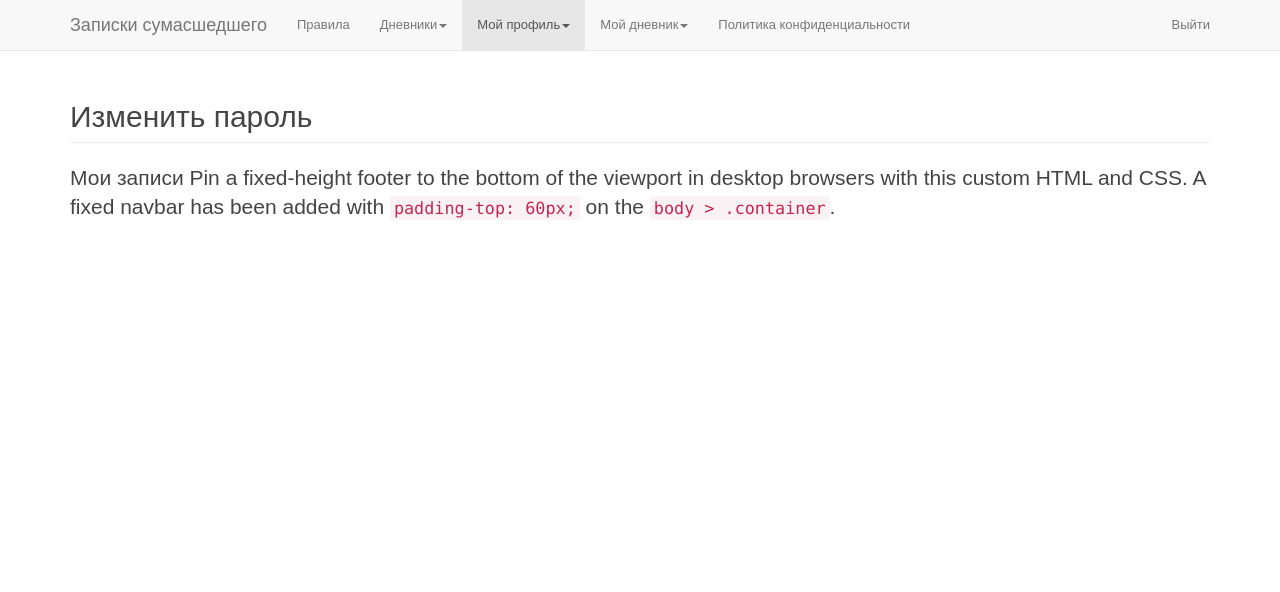
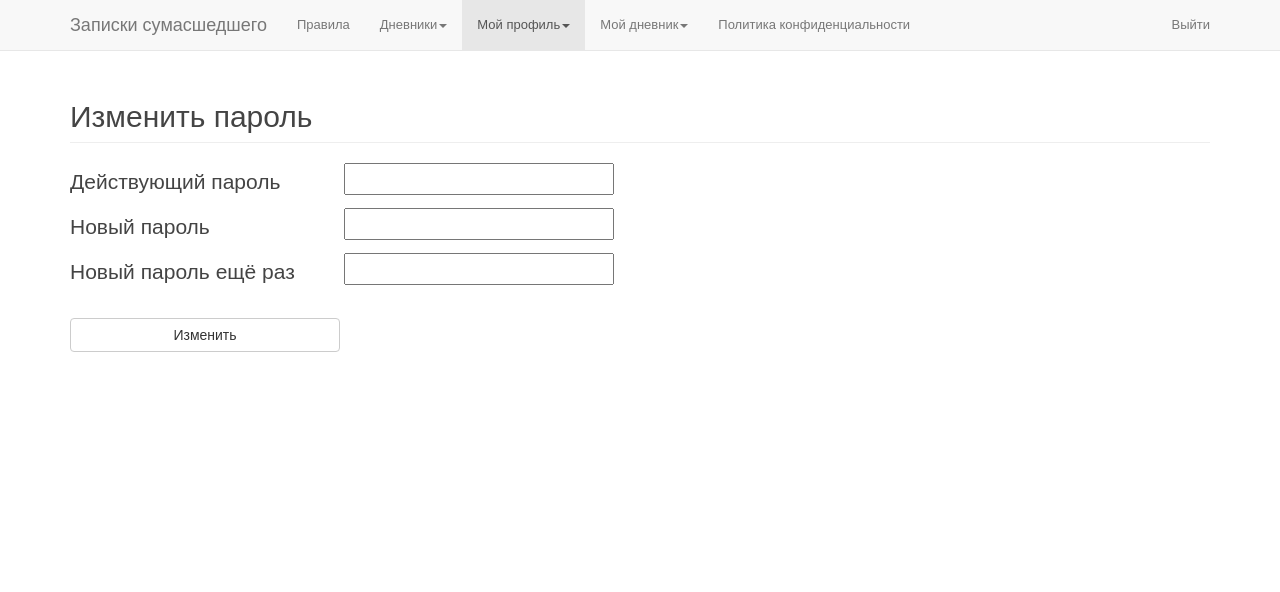
Before and after one commit to zlodiak/zapsum_new, a Django app: page /change_password/ in a window 1280 px wide. Shown: the top 592 px of the page. Run offline with Django 3.2, Linux system fonts and the light colour scheme; a user stored in the database is signed in; parts of the project's set-up code (start-up, migrations or seed data) failed here and were passed over; some libraries are stand-ins or nearby versions.

Commit message:
change pass compl

```diff
--- a/app_accounts/templates/part_auth_area.html
+++ b/app_accounts/templates/part_auth_area.html
@@ -1,13 +1,13 @@
 {% if is_authenticated %}
 	<li>
-		<a href="/accounts/logout/">Выйти</a>
+		<a href="{% url 'logout' %}">Выйти</a>
 	</li>
 {% else %}
 	<li>
-		<a href="/accounts/authentication/">Войти</a>
+		<a href="{% url 'authentication' %}">Войти</a>
 	</li>
 
 	<li>
-		<a href="/accounts/registration/">Зарегистрироваться</a>
+		<a href="{% url 'registration' %}">Зарегистрироваться</a>
 	</li>
 {% endif %}
--- a/app_accounts/urls.py
+++ b/app_accounts/urls.py
@@ -14,4 +14,5 @@ urlpatterns = patterns('app_accounts',
 	url(r'^ajax_login_check/$', 'views.ajax_login_check', name='ajax_login_check'),
 	url(r'^ajax_registration_check/$', 'views.ajax_registration_check', name='ajax_registration_check'),
 	url(r'^delete_profile/$', 'views.delete_profile', name='delete_profile'),
+	url(r'^changed_password/$', 'views.changed_password', name='changed_password'),
 )
--- /dev/null
+++ b/app_zapsum/forms.py
@@ -0,0 +1,53 @@
+from django import forms
+from django.contrib.auth.models import User
+from django.forms import ModelForm
+
+from app_accounts.models import UserProfile
+
+class ChangePasswordForm(forms.Form):
+	password_old = forms.CharField(
+		max_length=30,
+		widget=forms.PasswordInput(),
+		label = 'Действующий пароль',
+	)
+	password1 = forms.CharField(
+		widget=forms.PasswordInput(),
+		label = 'Новый пароль',
+	)
+	password2 = forms.CharField(
+		widget=forms.PasswordInput(),
+		label = 'Новый пароль ещё раз',
+	)
+
+	def __init__(self, *args, **kwargs):
+		self.request = kwargs.pop('request', None)
+		super(ChangePasswordForm, self).__init__(*args, **kwargs)
+
+	def clean_password1(self):
+		password1 = self.cleaned_data['password1']
+		q_letters = len(password1)
+		if q_letters < 3:
+			raise forms.ValidationError("Пароль не может быть короче 3 символов.")
+
+		if q_letters > 30:
+			raise forms.ValidationError("Пароль не может быть длиннее 30 символов.")
+
+		return password1
+
+	def clean_password_old(self):
+		cleaned_data = self.cleaned_data
+		password_old = cleaned_data.get("password_old")
+		if not self.request.user.check_password(password_old):
+			raise forms.ValidationError("Действующий пароль введён не верно.")
+		else:
+			return password_old
+
+	def clean(self):
+		cleaned_data = self.cleaned_data
+		password1 = cleaned_data.get("password1")
+		password2 = cleaned_data.get("password2")
+
+		if password1 != password2:
+			raise forms.ValidationError("Новые пароли не совпадают.")
+		else:
+			return cleaned_data
--- a/app_zapsum/templates/page_change_password.html
+++ b/app_zapsum/templates/page_change_password.html
@@ -3,9 +3,43 @@
 {% block title %}Изменить пароль{% endblock %}
 
 {% block content %}
-	<div class="page-header">
-		<h2>Изменить пароль</h2>
-	</div>
+	<section class="section pass_change">
+		<div class="page-header">
+			<h2>Изменить пароль</h2>
+		</div>
 
-	<p class="lead">Мои записи Pin a fixed-height footer to the bottom of the viewport in desktop browsers with this custom HTML and CSS. A fixed navbar has been added with <code>padding-top: 60px;</code> on the <code>body > .container</code>.</p>
+		<form class="password_form common_form" action="#" method="POST">
+			{% csrf_token %}
+
+			<div class="cell input_outer">
+				<label class="label">{{ form.password_old.label }}</label>
+
+				{{ form.password_old }}
+
+				{{ form.password_old.errors }}
+			</div>
+
+			<div class="cell input_outer">
+				<label class="label">{{ form.password1.label }}</label>
+
+				{{ form.password1 }}
+
+				{{ form.password1.errors }}
+			</div>
+
+			<div class="cell input_outer">
+				<label class="label">{{ form.password2.label }}</label>
+
+				{{ form.password2 }}
+
+				{{ form.password2.errors }}
+
+				{{ form.non_field_errors }}
+			</div>
+
+			<div class="cell submit_outer">
+				<input class="btn btn-default" type="submit" value="Изменить" />
+			</div>
+		</form>
+	</section>
 {% endblock %}
--- a/app_zapsum/views.py
+++ b/app_zapsum/views.py
@@ -4,9 +4,11 @@ from django.shortcuts import render, render_to_response
 from django.contrib.auth.decorators import login_required
 import os
 from django.conf import settings
+from django.contrib.auth.models import User
 
 from app_accounts.forms import ProfileForm
 from app_accounts.models import UserProfile
+from app_zapsum.forms import ChangePasswordForm
 
 def custom_proc(request):
 	return{
@@ -82,8 +84,20 @@ def change_avatar(request):
 
 @login_required
 def change_password(request):
+	form = ChangePasswordForm(request=request)
+
+	if request.method == 'POST':
+		form = ChangePasswordForm(request.POST, request=request)
+		if form.is_valid():
+			username = User.objects.get(username__exact=request.user.username)
+			username.set_password(form.cleaned_data.get('password1'))
+			username.save()
+			return HttpResponseRedirect('/accounts/changed_password/')
+
 	t = loader.get_template('page_change_password.html')
-	c = RequestContext(request, {}, [custom_proc])
+	c = RequestContext(request, {
+		'form': form,
+	}, [custom_proc])
 
 	return HttpResponse(t.render(c))
 
--- a/notes.txt
+++ b/notes.txt
@@ -1,4 +1,4 @@
-проект:
+__=проект:
 записки сумасшедшего. сервис дневников
 =====================
 меню авторизации:
--- a/zapsum/static/zapsum/js/helper/helper.js
+++ b/zapsum/static/zapsum/js/helper/helper.js
@@ -17,8 +17,6 @@ $(document).ready(function(){
 					alert('Ошибка получения запроса');
 				},
 				success: function(data) {
-					console.log(data.result);
-
 					if(data.result == true){
 						$('#mySmallModalLabel').text('Профиль удалён');
 						$('#infoModal').modal('show');
@@ -121,7 +119,7 @@ $(document).ready(function(){
 				}
 
 				$('#error_list_login').text(data.error_message_login);
-				$('#error_list_login').text(data.error_message_active);
+				//$('#error_list_login').text(data.error_message_active);
 				$('#error_list_pass').text(data.error_message_pass);
 			}
 		});
```
Also changed, not shown: app_accounts/templates/page_changed_password.html (added, +9 -0 lines), app_accounts/views.py (+9 -0 lines), db.sqlite3, 2 other files.
